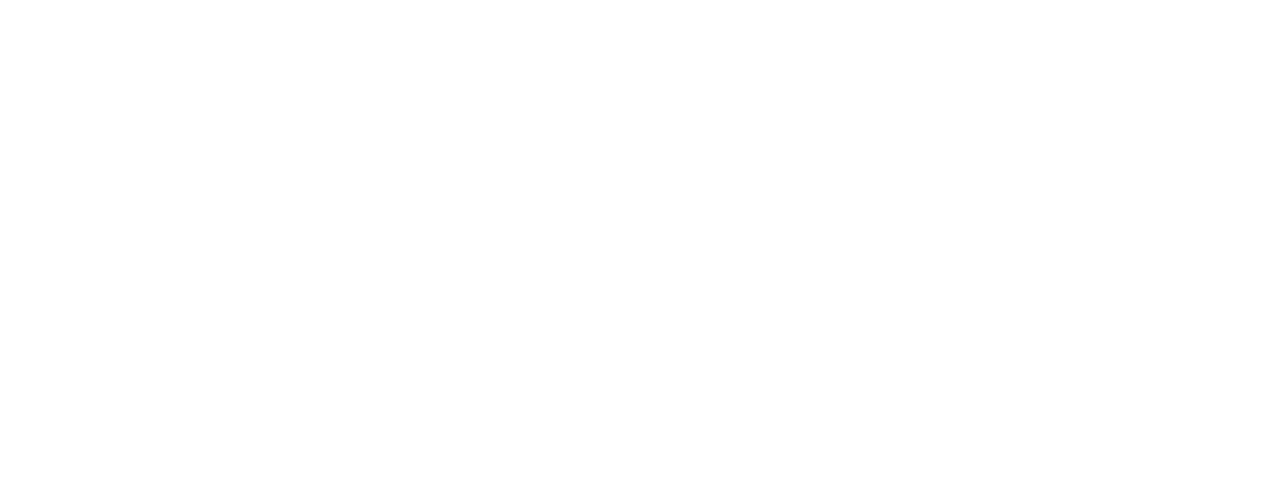
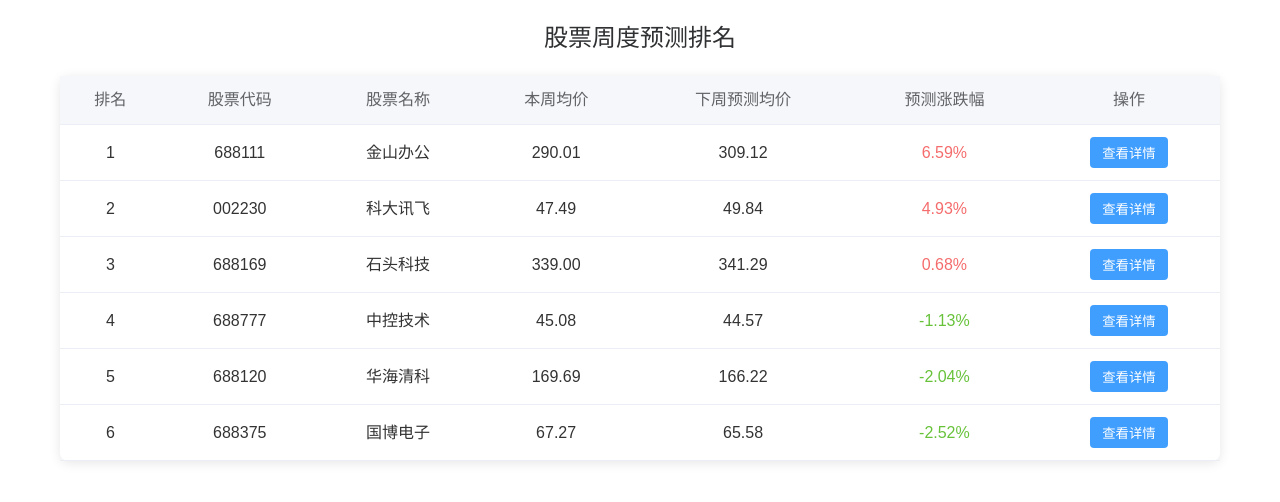
Before and after one commit to myusername-hub/A-smart-stock-platform-that-integrates-digital-humans, a Vue app: page /infore in a window 1280 px wide. Before the commit this address had no page. Shown: the top 502 px of the page. Built offline with nearby package versions, Linux system fonts and the light colour scheme.

Commit message:
更新走势预测数据部分

```diff
--- a/src/main.js
+++ b/src/main.js
@@ -1,13 +1,19 @@
 import { createApp } from 'vue'
+import App from './App.vue'
 import ElementPlus from 'element-plus'
+import * as ElementPlusIconsVue from '@element-plus/icons-vue'
 import 'element-plus/dist/index.css'
-import App from './App.vue'
 import router from './router'
 import './assets/iconfont.css'
 import './assets/base.css'
 
 const app = createApp(App)
 
+// 注册所有图标
+for (const [key, component] of Object.entries(ElementPlusIconsVue)) {
+  app.component(key, component)
+}
+
 app.use(ElementPlus)
 app.use(router)
 app.mount('#app')
--- a/src/router/index.js
+++ b/src/router/index.js
@@ -30,8 +30,8 @@
   },
   {
     path: '/forecast',
-    name: 'Forecast',
-    component: Forecast
+    name: 'forecast',
+    component: () => import('@/views/Forecast/index.vue')
   },
   {
     path: '/policy',
@@ -72,6 +72,11 @@
     path: '/intalk',
     name: 'intalk',
     component: () => import('@/views/Talk/Intalk.vue')
+  },
+  {
+    path: '/infore',
+    name: 'infore',
+    component: () => import('@/views/Forecast/Infore.vue')
   }
 ]
 
--- /dev/null
+++ b/src/views/Forecast/Infore.vue
@@ -0,0 +1,170 @@
+<script setup>
+import { ref, computed, onMounted } from 'vue'
+import { useRouter } from 'vue-router'
+import { stockNameMap } from '@/utils/stockMap'
+import axios from 'axios'
+
+const router = useRouter()
+const stockList = ref([])
+
+// 生成预测数据
+const generateRealData = async () => {
+  const result = []
+
+  // 读取每个股票的历史数据
+  for (const [code, name] of Object.entries(stockNameMap)) {
+    try {
+      // 使用axios获取csv文件
+      const response = await axios.get(`/stock_daily_two_years/${code}.csv`)
+      const csvData = response.data
+
+      // 解析CSV数据
+      const rows = csvData.split('\n')
+      const lastWeekData = rows.slice(1, 8) // 获取最近7天数据
+
+      // 计算周平均价
+      const weekAvgPrice = lastWeekData.reduce((sum, row) => {
+        const fields = row.split(',')
+        return sum + parseFloat(fields[5]) // close价格在第6列
+      }, 0) / lastWeekData.length
+
+      // 生成预测数据
+      const nextWeekAvgPrice = weekAvgPrice * (1 + (Math.random() - 0.4) * 0.15)
+      const predictedChange = ((nextWeekAvgPrice - weekAvgPrice) / weekAvgPrice * 100).toFixed(2)
+
+      result.push({
+        code,
+        name,
+        weekAvgPrice: weekAvgPrice.toFixed(2),
+        nextWeekAvgPrice: nextWeekAvgPrice.toFixed(2),
+        predictedChange
+      })
+    } catch (error) {
+      console.error(`处理${code}数据失败:`, error)
+    }
+  }
+  return result
+}
+
+// 排序后的股票列表
+const sortedStocks = computed(() => {
+  return [...stockList.value].sort((a, b) => parseFloat(b.predictedChange) - parseFloat(a.predictedChange))
+})
+
+// 查看详情
+const viewDetails = (stock) => {
+  // 保存当前股票信息到localStorage
+  localStorage.setItem('currentStock', JSON.stringify({
+    code: stock.code,
+    name: stock.name,
+    weekAvgPrice: stock.currentPrice // 使用当前价格作为周均价基准
+  }))
+
+  router.push({
+    path: '/forecast',
+    query: { code: stock.code }
+  })
+}
+
+onMounted(async () => {
+  try {
+    const data = await generateRealData()
+    stockList.value = data
+  } catch (error) {
+    console.error('数据加载失败:', error)
+  }
+})
+</script>
+
+<template>
+  <div class="infore-container">
+    <h2 class="title">股票周度预测排名</h2>
+
+    <table class="stock-table">
+      <thead>
+        <tr>
+          <th>排名</th>
+          <th>股票代码</th>
+          <th>股票名称</th>
+          <th>本周均价</th>
+          <th>下周预测均价</th>
+          <th>预测涨跌幅</th>
+          <th>操作</th>
+        </tr>
+      </thead>
+      <tbody>
+        <tr v-for="(stock, index) in sortedStocks"
+            :key="stock.code">
+          <td>{{ index + 1 }}</td>
+          <td>{{ stock.code }}</td>
+          <td>{{ stock.name }}</td>
+          <td>{{ stock.weekAvgPrice }}</td>
+          <td>{{ stock.nextWeekAvgPrice }}</td>
+          <td :class="{
+            'red': parseFloat(stock.predictedChange) > 0,
+            'green': parseFloat(stock.predictedChange) < 0
+          }">
+            {{ stock.predictedChange }}%
+          </td>
+          <td>
+            <button class="view-btn" @click="viewDetails(stock)">
+              查看详情
+            </button>
+          </td>
+        </tr>
+      </tbody>
+    </table>
+  </div>
+</template>
+
+<style scoped>
+.infore-container {
+  padding: 20px;
+  max-width: 1200px;
+  margin: 0 auto;
+}
+
+.title {
+  text-align: center;
+  margin-bottom: 20px;
+  color: #303133;
+}
+
+.stock-table {
+  width: 100%;
+  border-collapse: collapse;
+  background: #fff;
+  border-radius: 8px;
+  box-shadow: 0 2px 12px rgba(0, 0, 0, 0.1);
+}
+
+.stock-table th,
+.stock-table td {
+  padding: 12px;
+  text-align: center;
+  border-bottom: 1px solid #ebeef5;
+}
+
+.stock-table th {
+  background-color: #f5f7fa;
+  color: #606266;
+  font-weight: 500;
+}
+
+.red { color: #f56c6c; }
+.green { color: #67c23a; }
+
+.view-btn {
+  padding: 6px 12px;
+  background-color: #409eff;
+  color: white;
+  border: none;
+  border-radius: 4px;
+  cursor: pointer;
+  transition: all 0.3s;
+}
+
+.view-btn:hover {
+  opacity: 0.8;
+}
+</style>
--- a/src/views/Forecast/index.vue
+++ b/src/views/Forecast/index.vue
@@ -58,6 +58,8 @@
 import * as echarts from 'echarts'
 import { stockNameMap } from '@/utils/stockMap'
 import { useRouter } from 'vue-router'
+import axios from 'axios'
+import { Search } from '@element-plus/icons-vue'
 
 const router = useRouter()
 const chartRef = ref(null)
@@ -74,33 +76,49 @@
   label: `${name} (${code})`
 }))
 
-// 生成模拟数据
-const mockHistoricalData = {
-  '688111': generateMockData(30, 110, 130),  // 调整价格范围
-  '002230': generateMockData(30, 95, 120),
-  '688777': generateMockData(30, 100, 140),
-  '688375': generateMockData(30, 90, 125),
-  '688169': generateMockData(30, 105, 150),
-  '688120': generateMockData(30, 92, 135)
+// 修改获取历史数据的方法
+const getHistoricalData = async (stockCode) => {
+  try {
+    const response = await fetch(`/stock_daily_two_years/${stockCode}.csv`)
+    const csvData = await response.text()
+
+    // 解析CSV数据
+    const rows = csvData.trim().split('\n')
+    const headers = rows[0].split(',')
+    const dateIndex = headers.indexOf('trade_date')
+    const closeIndex = headers.indexOf('close')
+
+    // 获取最近7天的数据并格式化日期
+    const historicalData = rows.slice(1, 8).map(row => {
+      const values = row.split(',')
+      const date = values[dateIndex]
+      // 将YYYYMMDD格式转换为YYYY-MM-DD
+      const formattedDate = `${date.slice(0, 4)}-${date.slice(4, 6)}-${date.slice(6, 8)}`
+      return {
+        trade_date: formattedDate,
+        close: parseFloat(values[closeIndex]).toFixed(2)
+      }
+    })
+
+    return historicalData
+  } catch (error) {
+    console.error('读取历史数据失败:', error)
+    return []
+  }
 }
 
-// 生成模拟数据的函数
-function generateMockData(days, minPrice, maxPrice) {
-  const data = []
-  const today = new Date()
-
-  for (let i = days - 1; i >= 0; i--) {
-    const date = new Date(today)
-    date.setDate(date.getDate() - i)
-    data.push({
-      trade_date: date.toISOString().split('T')[0],
-      close: (Math.random() * (maxPrice - minPrice) + minPrice).toFixed(2)
-    })
+// 初始化图表
+const initChart = () => {
+  if (chartRef.value) {
+    chart = echarts.init(chartRef.value)
+    const currentStock = JSON.parse(localStorage.getItem('currentStock'))
+    const defaultStockCode = currentStock?.code || '688111'
+    currentStockCode.value = defaultStockCode
+    updateChartData(defaultStockCode)
   }
-  return data
 }
 
-// 生成预测数据的函数
+// 修改预测数据生成函数
 function generateForecastData(historicalData, days = 10) {
   const lastValue = parseFloat(historicalData[historicalData.length - 1].close)
   const lastDate = new Date(historicalData[historicalData.length - 1].trade_date)
@@ -109,10 +127,13 @@
   for (let i = 1; i <= days; i++) {
     const date = new Date(lastDate)
     date.setDate(date.getDate() + i)
-    // 在最后一个历史价格的基础上随机波动
+    // 格式化日期为YYYY-MM-DD
+    const formattedDate = date.toISOString().split('T')[0]
+
+    // 生成预测价格
     const predictedValue = lastValue * (1 + (Math.random() - 0.4) * 0.1)
     data.push({
-      trade_date: date.toISOString().split('T')[0],
+      trade_date: formattedDate,
       close: predictedValue.toFixed(2)
     })
   }
@@ -129,35 +150,37 @@
   }
 }
 
-// 初始化图表
-const initChart = () => {
-  if (chartRef.value) {
-    chart = echarts.init(chartRef.value)
-    const defaultStockCode = '688111'
-    currentStockCode.value = defaultStockCode // 设置默认股票代码
-    updateChartData(defaultStockCode)
-  }
+// 更新图表数据
+const updateChartData = async (stockCode) => {
+  try {
+    loading.value = true
+    const historicalData = await getHistoricalData(stockCode)
+
+    if (!historicalData || historicalData.length === 0) {
+      ElMessage.warning('无法生成图表数据')
+      return
     }
 
-// 更新图表数据
-const updateChartData = (stockCode) => {
-  try {
-    loading.value = true
-    const mockData = mockHistoricalData[stockCode]
-    const stockName = stockNameMap[stockCode]
+    const currentStock = JSON.parse(localStorage.getItem('currentStock'))
 
-    if (mockData && chart) {
+    if (!currentStock) {
+      ElMessage.warning('无法获取股票数据')
+      return
+    }
+
     // 生成预测数据
-      const forecastData = generateForecastData(mockData)
+    const forecastData = generateForecastData(historicalData)
 
     // 合并历史数据和预测数据的日期和值
-      const dates = [...mockData.map(item => item.trade_date), ...forecastData.map(item => item.trade_date)]
-      const historicalValues = mockData.map(item => parseFloat(item.close))
+    const dates = [...historicalData.map(item => item.trade_date), ...forecastData.map(item => item.trade_date)]
+    const historicalValues = historicalData.map(item => parseFloat(item.close))
     const forecastValues = forecastData.map(item => parseFloat(item.close))
 
     // 计算Y轴范围
     const allValues = [...historicalValues, ...forecastValues]
     const yAxisRange = calculateYAxisRange(allValues)
+
+    const stockName = currentStock?.name || stockNameMap[stockCode] || '未知股票'
 
     const option = {
       title: {
@@ -170,7 +193,7 @@
         formatter: function(params) {
           const date = params[0].axisValue
           // 根据日期判断是否为预测数据
-            const isInForecastRange = new Date(date) > new Date(mockData[mockData.length - 1].trade_date)
+          const isInForecastRange = new Date(date) > new Date(historicalData[historicalData.length - 1].trade_date)
 
           if (isInForecastRange) {
             const forecastPoint = params.find(p => p.seriesName === '预测数据')
@@ -234,7 +257,6 @@
       ]
     }
     chart.setOption(option, true)
-    }
   } catch (error) {
     console.error('更新图表失败:', error)
     ElMessage.error('更新图表失败')
--- a/src/views/Home/Home.vue
+++ b/src/views/Home/Home.vue
@@ -131,7 +131,7 @@
               <i class="iconfont icon-gupiao"></i>股票走势预测
             </p>
             <span class="body">采用深度学习模型:引入注意力机制的双向LSTM模型对股票价格变化进行精准预测。</span>
-            <a @click="goToPage('/forecast')">点击进入 ></a>
+            <a @click="goToPage('/infore')">点击进入 ></a>
           </div>
         </li>
         <li>
--- a/vite.config.js
+++ b/vite.config.js
@@ -29,6 +29,10 @@
         target: 'https://cloud.fastgpt.cn',
         changeOrigin: true
       }
+    },
+    static: {
+      directory: path.resolve(__dirname, './stock_daily_two_years'),
+      publicPath: '/stock_daily_two_years/'
     }
   },
   ssr: {
@@ -52,5 +56,6 @@
         additionalData: ``
       }
     }
-  }
+  },
+  assetsInclude: ['**/*.csv'],  // 添加这一行
 })
```
Lines whose indentation alone changed are shown as unchanged.
